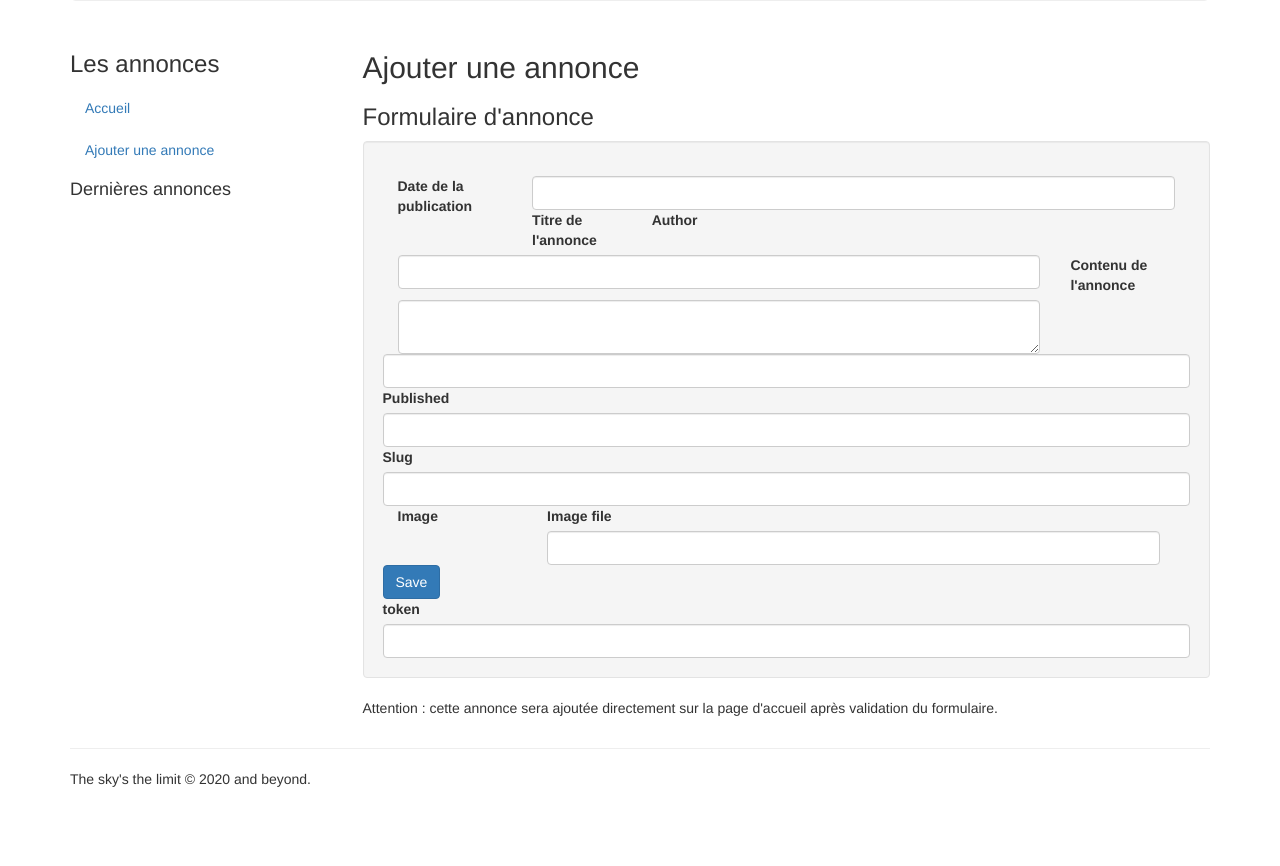
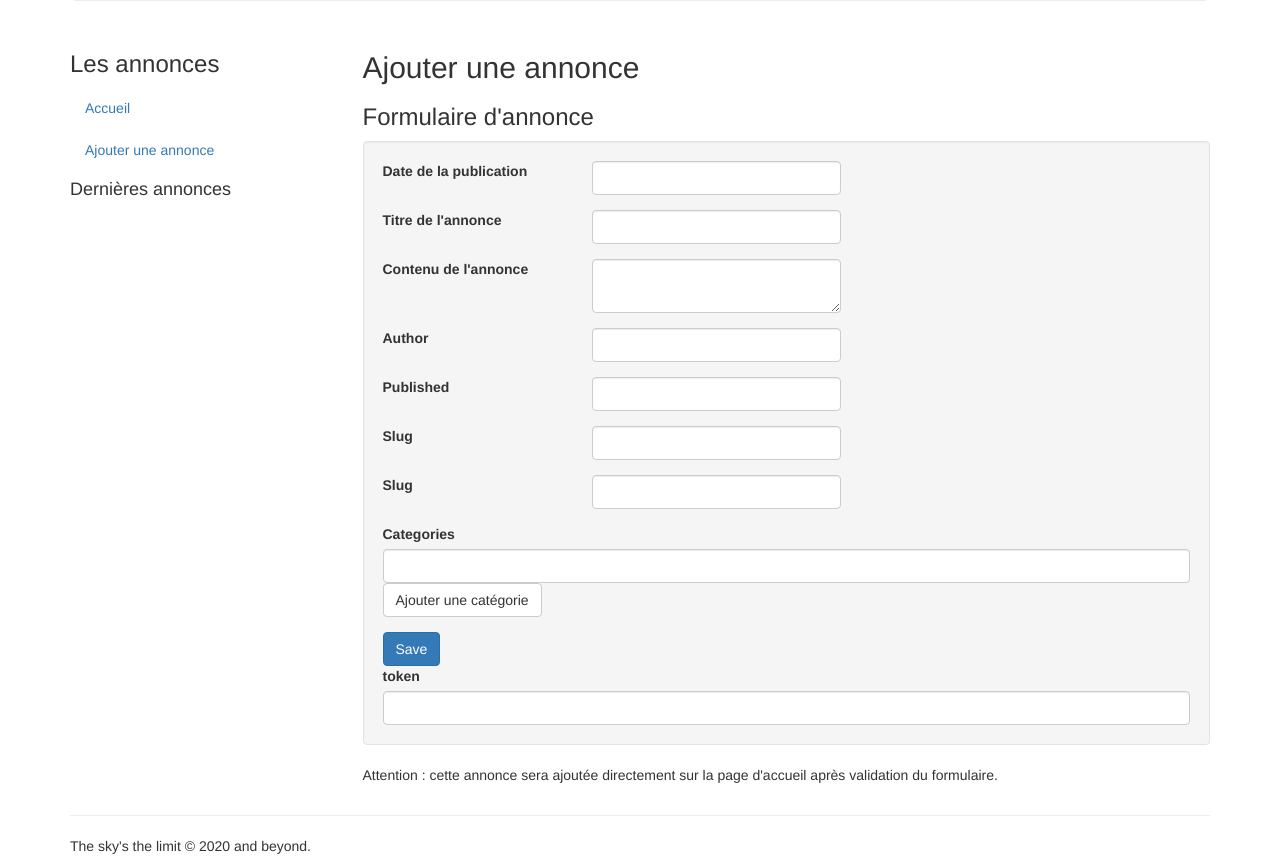
Before and after one commit to abdelkarimksouri/new_project_sf4, a Symfony app: template templates/Advert/add.html.twig in a window 1280 px wide. Shown: the part 300-1166 px from the top of the page. Before the commit the page ends 1087 px from the top, so only its background shows below. Run offline with Twig, Linux system fonts and the light colour scheme; the template is opened without the code that fills it, so the values that code supplies are empty; form fields are guessed from the names that the template uses; some libraries are stand-ins or nearby versions.

Commit message:
finished formation

```diff
--- a/public/index.php
+++ b/public/index.php
@@ -20,7 +20,7 @@ if ($trustedHosts = $_SERVER['TRUSTED_HOSTS'] ?? $_ENV['TRUSTED_HOSTS'] ?? false
     Request::setTrustedHosts([$trustedHosts]);
 }
 
-$kernel = new Kernel($_SERVER['APP_ENV'], (bool) $_SERVER['APP_DEBUG']);
+$kernel = new Kernel($_SERVER['APP_ENV'], true);
 $request = Request::createFromGlobals();
 $response = $kernel->handle($request);
 $response->send();
--- a/src/Entity/Category.php
+++ b/src/Entity/Category.php
@@ -25,7 +25,6 @@ class Category
      */
     protected $name;
 
-
     public function setId($id)
     {
         $this->id = $id;
@@ -43,4 +42,5 @@ class Category
     {
         return $this->name;
     }
+
 }
--- a/src/Entity/Media.php
+++ b/src/Entity/Media.php
@@ -222,10 +222,7 @@ class Media
 
         // Le nom du fichier est son id, on doit juste stocker également son extension
         // Pour faire propre, on devrait renommer cet attribut en « extension », plutôt que « url »
-//        dump(__FUNCTION__);
-//        dump($this->file->guessExtension());
-//        die;
-        $this->label = $this->file->guessExtension();
+        $this->label = $this->file->getClientOriginalName();
 
         $this->fileType = $this->file->guessExtension();
 
--- a/templates/Advert/_form.html.twig
+++ b/templates/Advert/_form.html.twig
@@ -9,64 +9,84 @@
     {{ form_errors(form) }}
 
     {# Génération du label + error + widget pour un champ. #}
-    <div class="form-group">
-            {{ form_label(form.date, "Date de la publication", {'label_attr': {'class': 'col-sm-2 control-label'}}) }}
+    <div class="form-group row">
+            {{ form_label(form.date, "Date de la publication", {'label_attr': {'class': 'col-sm-3 control-label'}}) }}
             {{ form_errors(form.date) }}
-        <div class="col-sm-10">
-            {{ form_widget(form.date, {'attr': {'class': 'form-control'}}) }}
+        <div class="col-sm-4">
+            {{ form_widget(form.date) }}
         </div>
     </div>
 
-    {# Génération manuelle et éclatée : #}
-    <div class="form-group">
-        {# Génération du label. #}
-        {{ form_label(form.title, "Titre de l'annonce", {'label_attr': {'class': 'col-sm-2 control-label'}}) }}
-
-        {# Affichage des erreurs pour ce champ précis. #}
+    <div class="form-group row">
+        {{ form_label(form.title, "Titre de l'annonce", {'label_attr': {'class': 'col-sm-3 control-label'}}) }}
         {{ form_errors(form.title) }}
-
-        <div class="col-sm-10">
-            {# Génération de l'input. #}
-            {{ form_widget(form.title, {'attr': {'class': 'form-control'}}) }}
+        <div class="col-sm-4">
+            {{ form_widget(form.title) }}
         </div>
     </div>
 
-    {# Idem pour un autre champ. #}
-    <div class="form-group">
-        {{ form_label(form.content, "Contenu de l'annonce", {'label_attr': {'class': 'col-sm-2 control-label'}}) }}
+    <div class="form-group row">
+        {{ form_label(form.content, "Contenu de l'annonce", {'label_attr': {'class': 'col-sm-3 control-label'}}) }}
         {{ form_errors(form.content) }}
-        <div class="col-sm-10">
-            {{ form_widget(form.content, {'attr': {'class': 'form-control'}}) }}
+        <div class="col-sm-4">
+            {{ form_widget(form.content) }}
         </div>
     </div>
 
-    {{ form_row(form.author) }}
-    {{ form_row(form.published) }}
-    {{ form_row(form.slug) }}
-{#    {{ form_row(form.image.fileType) }}#}
+    <div class="form-group row">
+        {{ form_label(form.author, "Author", {'label_attr': {'class': 'col-sm-3 control-label'}}) }}
+        {{ form_errors(form.author) }}
+        <div class="col-sm-4">
+            {{ form_widget(form.author) }}
+        </div>
+    </div>
 
-    <div class="form-group">
-        <div class="col-md-2">
-            <label>Image</label>
+    <div class="form-group row">
+        {{ form_label(form.published, "Published", {'label_attr': {'class': 'col-sm-3 control-label'}}) }}
+        {{ form_errors(form.published) }}
+        <div class="col-sm-4">
+            {{ form_widget(form.published) }}
         </div>
-        <div class="col-md-10">
-            <div class="col-md-12">
-                {{ form_label(form.image.file) }}
-                {{ form_widget(form.image.file, {'attr' : {'class' : 'form-control'}}) }}
-            </div>
+    </div>
+
+    <div class="form-group row">
+        {{ form_label(form.slug, "Slug", {'label_attr': {'class': 'col-sm-3 control-label'}}) }}
+        {{ form_errors(form.slug) }}
+        <div class="col-sm-4">
+            {{ form_widget(form.slug) }}
         </div>
+    </div>
 
+    <div class="form-group row">
+        {{ form_label(form.image.file, "Slug", {'label_attr': {'class': 'col-sm-3 control-label'}}) }}
+        {{ form_errors(form.image.file) }}
+        <div class="col-sm-4">
+            {{ form_widget(form.image.file) }}
+        </div>
     </div>
+
+
+{#    <div class="form-group">#}
+{#        <div class="col-md-2">#}
+{#            <label>Image</label>#}
+{#        </div>#}
+{#        <div class="col-md-10">#}
+{#            <div class="col-md-12">#}
+{#                {{ form_label(form.image.file) }}#}
+{#                {{ form_widget(form.image.file) }}#}
+{#            </div>#}
+{#        </div>#}
+
+{#    </div>#}
+        <div class="form-group">
+        {{ form_label(form.categories) }}
+        {{ form_widget(form.categories) }}
+        <a href="#" id="add_category" class="btn btn-default">Ajouter une catégorie</a>
+        </div>
 
     {# Pour le bouton, pas de label ni d'erreur, on affiche juste le widget #}
     {{ form_widget(form.save, {'attr': {'class': 'btn btn-primary'}}) }}
 
-    {# Génération automatique des champs pas encore écrits.
-       Dans cet exemple, ce serait le champ CSRF (géré automatiquement par Symfony !)
-       et tous les champs cachés (type « hidden »). #}
-{#    {{ form_rest(form) }}#}
     {{ form_row(form._token) }}
-    {# Fermeture de la balise <form> du formulaire HTML #}
-{#    {{ form_end(form) }}#}
 </form>
 </div>
--- a/templates/base.html.twig
+++ b/templates/base.html.twig
@@ -56,6 +56,96 @@
     {# Ajoutez ces lignes JavaScript si vous comptez vous servir des fonctionnalités du bootstrap Twitter #}
     <script src="//ajax.googleapis.com/ajax/libs/jquery/1.11.1/jquery.min.js"></script>
     <script src="//maxcdn.bootstrapcdn.com/bootstrap/3.2.0/js/bootstrap.min.js"></script>
+    <script>
+
+        // jQuery(document).ready(function () {
+        //     jQuery('.add-another-collection-widget').click(function (e) {
+        //
+        //         var list = jQuery(jQuery(this).attr('data-list-selector'));
+        //         // Try to find the counter of the list or use the length of the list
+        //         var counter = list.data('widget-counter') || list.children().length;
+        //
+        //         // grab the prototype template
+        //         var newWidget = list.attr('data-prototype');
+        //         // replace the "__name__" used in the id and name of the prototype
+        //         // with a number that's unique to your emails
+        //         // end name attribute looks like name="contact[emails][2]"
+        //         newWidget = newWidget.replace(/__name__/g, counter);
+        //         // Increase the counter
+        //         counter++;
+        //         // And store it, the length cannot be used if deleting widgets is allowed
+        //         list.data('widget-counter', counter);
+        //
+        //         // create a new list element and add it to the list
+        //         var newElem = jQuery(list.attr('data-widget-tags')).html(newWidget);
+        //         newElem.appendTo(list);
+        //     });
+        // });
+
+        jQuery(document).ready(function() {
+            // On récupère la balise <div> en question qui contient l'attribut « data-prototype » qui nous intéresse.
+            var container = $('#advert_categories');
+            // On définit un compteur unique pour nommer les champs qu'on va ajouter dynamiquement
+            var index = container.find(':input').length;
+
+            // On ajoute un nouveau champ à chaque clic sur le lien d'ajout.
+            jQuery('#add_category').click(function(e) {
+                addCategory(container);
+
+                e.preventDefault(); // évite qu'un # apparaisse dans l'URL
+                return false;
+            });
+
+            // On ajoute un premier champ automatiquement s'il n'en existe pas déjà un (cas d'une nouvelle annonce par exemple).
+            if (index == 0) {
+                addCategory(container);
+            } else {
+                // S'il existe déjà des catégories, on ajoute un lien de suppression pour chacune d'entre elles
+                container.children('div').each(function() {
+                    addDeleteLink(jQuery(this));
+                });
+            }
+
+            // La fonction qui ajoute un formulaire CategoryType
+            function addCategory(container) {
+                // Dans le contenu de l'attribut « data-prototype », on remplace :
+                // - le texte "__name__label__" qu'il contient par le label du champ
+                // - le texte "__name__" qu'il contient par le numéro du champ
+                var template = container.attr('data-prototype')
+                    .replace(/__name__label__/g, '')
+                    .replace(/__name__/g,        index)
+                ;
+                // On crée un objet jquery qui contient ce template
+                var prototype = jQuery(template);
+
+                // On ajoute au prototype un lien pour pouvoir supprimer la catégorie
+                addDeleteLink(prototype);
+
+                // On ajoute le prototype modifié à la fin de la balise <div>
+                container.append(prototype);
+
+                // Enfin, on incrémente le compteur pour que le prochain ajout se fasse avec un autre numéro
+                index++;
+            }
+
+            // La fonction qui ajoute un lien de suppression d'une catégorie
+            function addDeleteLink(prototype) {
+                // Création du lien
+                var deleteLink = jQuery('<a href="#" class="btn btn-danger">Supprimer</a>');
+
+                // Ajout du lien
+                prototype.append(deleteLink);
+
+                // Ajout du listener sur le clic du lien pour effectivement supprimer la catégorie
+                deleteLink.click(function(e) {
+                    prototype.remove();
+
+                    e.preventDefault(); // évite qu'un # apparaisse dans l'URL
+                    return false;
+                });
+            }
+        });
+    </script>
 {% endblock %}
 
 </body>
```
Also changed, not shown: src/Controller/AdvertController.php (+1 -9 lines), src/Form/AdvertType.php (+13 -0 lines), templates/Advert/add.html.twig (line endings or trailing spaces), 1 other file.
